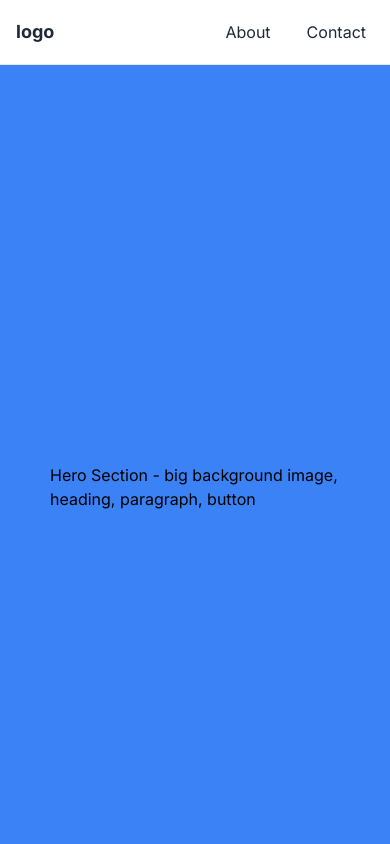
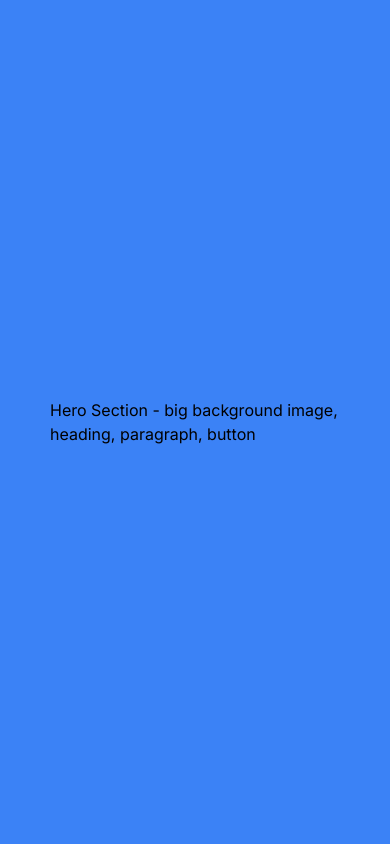
Before and after one commit to Endeyr/small-business-webpage, a Next.js app: page / in a window 390 px wide. Shown: the top 844 px of the page. Built offline with nearby package versions, Linux system fonts and the light colour scheme.

Commit message:
updated padding to match footer and header

```diff
--- a/app/components/footer/index.tsx
+++ b/app/components/footer/index.tsx
@@ -1,6 +1,8 @@
 const Footer = () => {
 	return (
-		<nav className="bg-green-500 w-full flex gap-3 justify-between items-start p-[50px]">
+		<>
+			{/* Computer footer */}
+			<footer className="bg-green-500 w-full sm:flex gap-3 justify-between items-start p-[50px] hidden">
 				<div className="flex flex-col justify-start items-start">
 					<h2>Statement</h2>
 					<p>Here is some text about the statement</p>
@@ -21,7 +23,9 @@ const Footer = () => {
 					<li>Terms</li>
 					<li>Privacy</li>
 				</ul>
-		</nav>
+			</footer>
+			{/* Mobile Footer */}
+		</>
 	)
 }
 export default Footer
--- a/app/components/navbar/index.tsx
+++ b/app/components/navbar/index.tsx
@@ -2,8 +2,8 @@ const Navbar = ({ logo }: { logo: string }) => {
 	return (
 		<>
 			{/* Navbar */}
-			<header className="sticky top-0 z-50 w-full border-b bg-white dark:bg-black ">
-				<div className="flex h-16 items-center px-4 sm:px-8 lg:px-16">
+			<header className="sticky top-0 z-50 w-full border-b bg-white dark:bg-black hidden sm:block">
+				<div className="flex h-16 items-center p-[50px]">
 					<div className="mx-auto w-full space-y-20">
 						<div className="flex justify-between">
 							{/* Left Side Container */}
@@ -38,6 +38,7 @@ const Navbar = ({ logo }: { logo: string }) => {
 					</div>
 				</div>
 			</header>
+			{/* Mobile Navbar */}
 		</>
 	)
 }
--- a/app/page.tsx
+++ b/app/page.tsx
@@ -1,5 +1,6 @@
 import Container from './components/container'
 import Layout from './components/layout'
+import Input from './ui/input';
 
 export default function Home() {
 	return (
@@ -16,6 +17,7 @@ export default function Home() {
 			</Container>
 			<Container className="bg-blue-500">
 				Call to Action form / login / register
+				<Input />
 			</Container>
 		</Layout>
 	)
```
Lines whose indentation alone changed are shown as unchanged.
